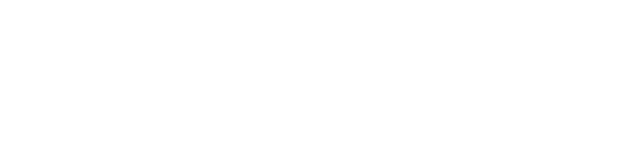
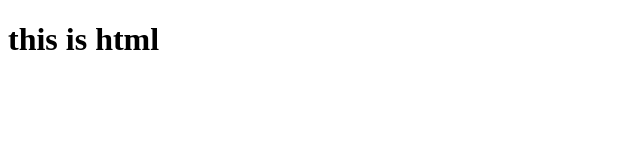
Before and after one commit to Ashish2255/basic-git-workflow, a plain HTML site: page index.html in a window 1280 px wide. Shown: the whole page, without its empty margins (0-640 px from the left). Drawn offline with Linux system fonts and the light colour scheme.

Commit message:
added heading

```diff
--- a/index.html
+++ b/index.html
@@ -8,7 +8,7 @@
 
     </head>
     <body>
-
+	    <h1>this is html</h1>
 
     </body>
 </html>
```
